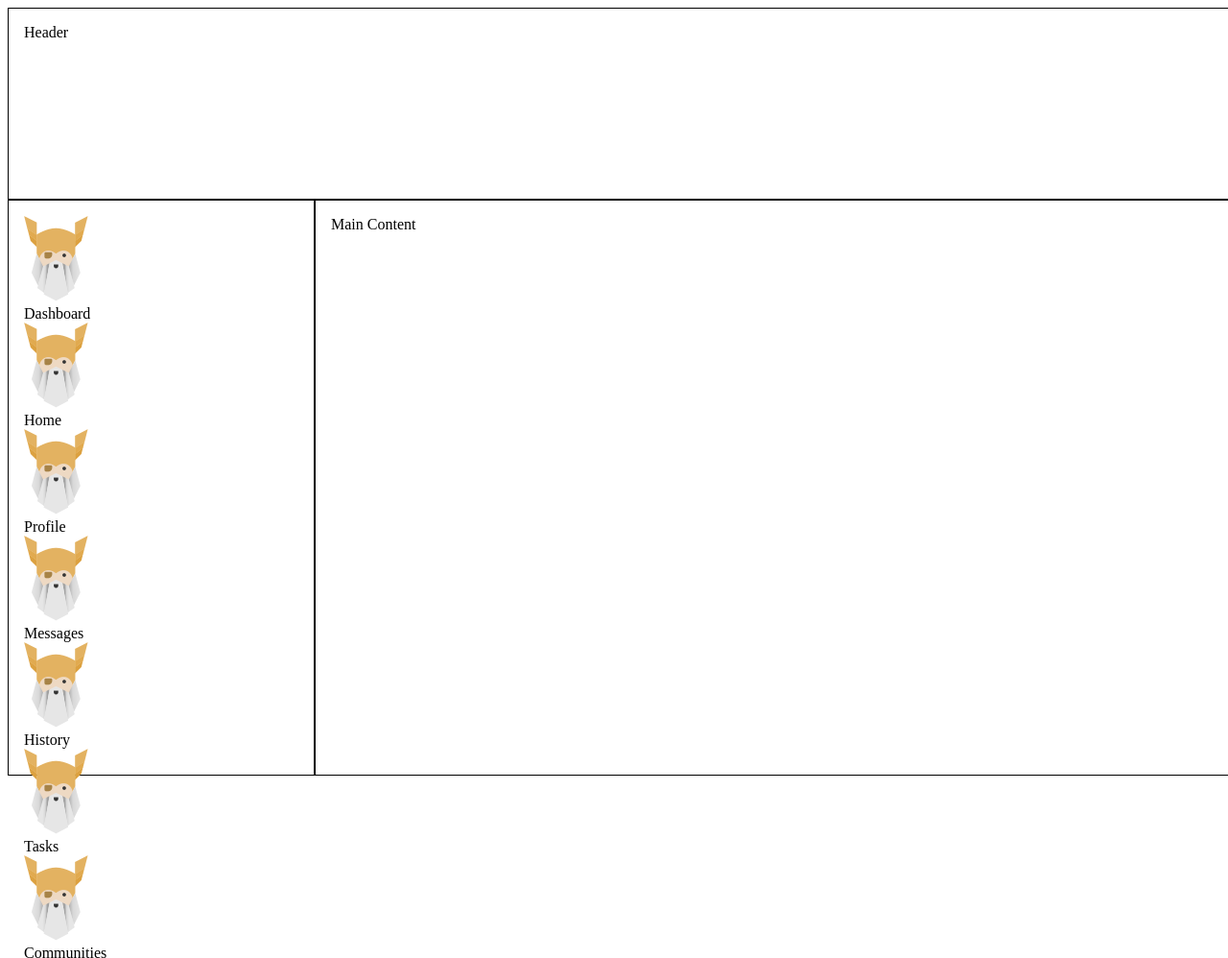
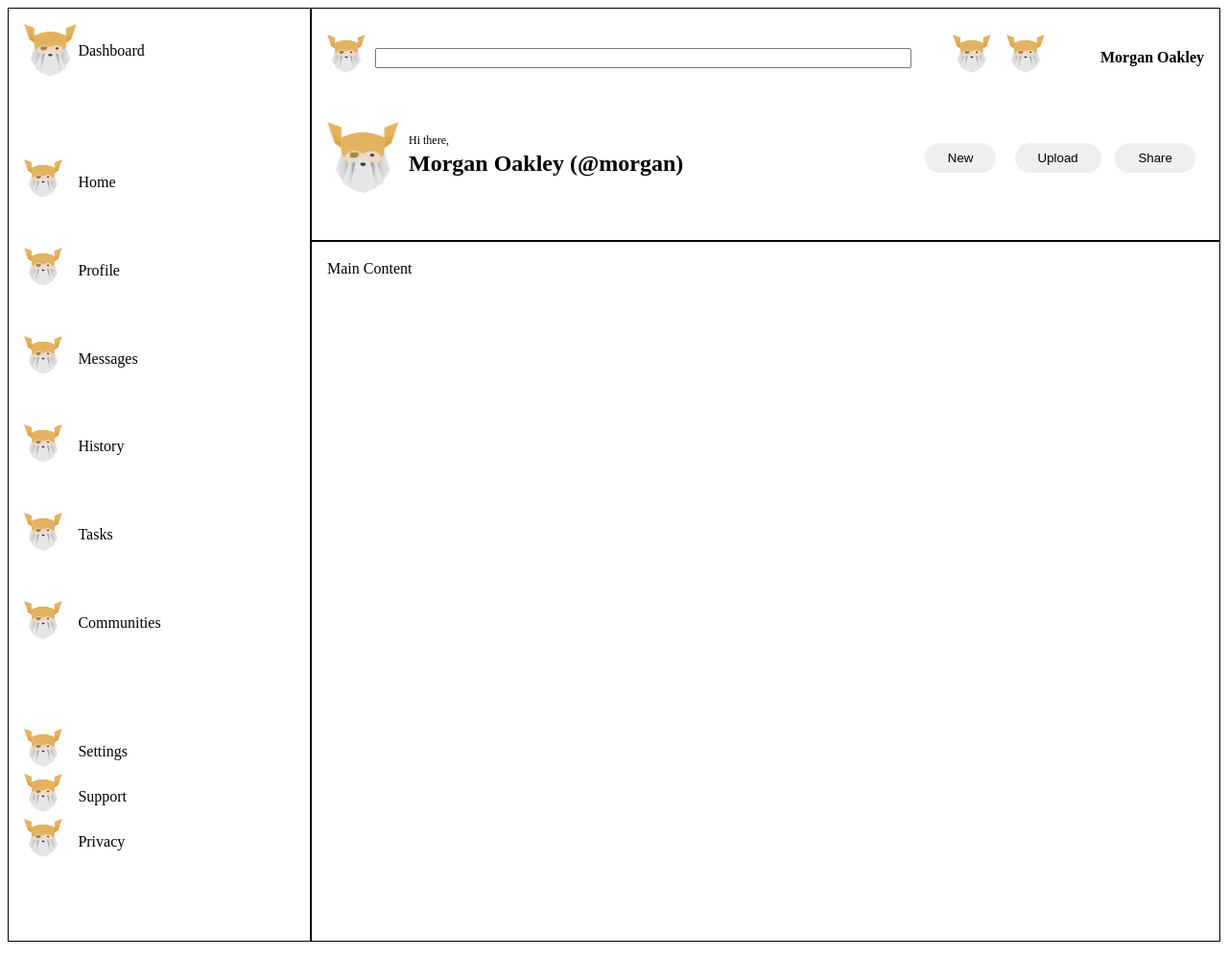
Before and after one commit to ffdmatt/ffdmatt.github.io, a plain HTML site: page index.html in a window 1280 px wide. Shown: the top 998 px of the page at 96% size. Drawn offline with Linux system fonts and the light colour scheme.

Commit message:
basic header layout

```diff
--- a/index.html
+++ b/index.html
@@ -14,7 +14,7 @@
                 <div class="icon title"><img src="./src/logo/logo.png"></div>
                 <div class="sidebar-text title">Dashboard</div>
             </div>
-            <div class="sidebar-middle">
+            <div class="grid sidebar-middle">
                 <div class="icon"><img src="./src/logo/logo.png"></div>
                 <div class="sidebar-text">Home</div>
                 <div class="icon"><img src="./src/logo/logo.png"></div>
@@ -28,7 +28,7 @@
                 <div class="icon"><img src="./src/logo/logo.png"></div>
                 <div class="sidebar-text">Communities</div>
             </div>
-            <div class="sidebar-bottom">
+            <div class="grid sidebar-bottom">
                 <div class="icon"><img src="./src/logo/logo.png"></div>
                 <div class="sidebar-text">Settings</div>
                 <div class="icon"><img src="./src/logo/logo.png"></div>
@@ -37,7 +37,36 @@
                 <div class="sidebar-text">Privacy</div>
             </div>
         </div>
-        <div class="grid header" id="header">Header</div>
+        <div class="grid header" id="header">
+                <div class="grid search-area">
+                    <div class="icon search">
+                        <label for="search-bar"><img src="./src/logo/logo.png"></label>
+                    </div>
+                    <div class="search-bar">
+                        <input type="search" name="search-bar" id="search-bar">
+                    </div>
+                </div>
+                <div class="grid account-area">
+                    <div class="icon notification"><img src="./src/logo/logo.png"></div>
+                    <div class="icon user-profile"><img src="./src/logo/logo.png"></div>
+                    <div class="user-name">
+                        Morgan Oakley
+                    </div>
+                </div>
+                <div class="grid user-info">
+                    <div class="icon large user-profile"><img src="./src/logo/logo.png"></div>
+                    <div class="greeting-area">
+                        <span class="small d-block">Hi there,</span>
+                        <p class="lead user-name">Morgan Oakley (@morgan)</p>
+                    </div>
+                </div>
+                <div class="grid buttons">
+                    <button class="btn btn-pill btn-primary">New</button>
+                    <button class="btn btn-pill btn-primary">Upload</button>
+                    <button class="btn btn-pill btn-primary">Share</button>
+                </div>
+
+        </div>
         <div class="grid main-content" id="main-content">Main Content</div>
     </div>
 </body>
--- a/style.css
+++ b/style.css
@@ -2,9 +2,78 @@
     box-sizing: border-box;
 }
 
-html, body {
-    height: 100%;
-    width: 100%;
+body {
+    line-height: 1.5rem;
+    font-size: 16px;
+}
+
+p {
+    margin: 0 0 15px 0
+}
+
+:root {
+    --icon-width: 40px;
+    --large-icon-width: 75px;
+    --large-icon-height: 75px;
+}
+
+button {
+    width: fit-content;
+}
+
+.btn {
+    padding: .5rem 1.5rem;
+    border: none;
+}
+
+.btn-pill {
+    border-radius: 1rem;
+}
+
+span.small {
+    font-size: .75rem;
+}
+
+.lead {
+    font-size: 1.5rem;
+    font-weight: 700
+}
+
+.user-name {
+    font-weight: 700;
+}
+
+.icon {
+    width: 40px;
+}
+
+.icon.large {
+    width: var(--large-icon-width);
+    height: var(--large-icon-height);
+}
+
+.icon.title {
+    width: 55px;
+    height: 55px;
+}
+
+.icon img {
+    width: 40px;
+    height: 40px;
+}
+
+.icon.large img {
+    width: var(--large-icon-width);
+    height: var(--large-icon-height)
+}
+
+.icon.title img {
+    width: 55px;
+    height: 55px;
+}
+
+#search-bar {
+    width: min(600px, 100%);
 }
 
 .grid {
@@ -22,11 +91,55 @@ html, body {
 }
 
 .grid.header {
-    grid-column: 1 / 5;
+    grid-column: 2 / 5;
+    grid-template-columns: 2fr 1fr;
+    grid-template-rows: 1fr 2fr;
+    height: minmax(200px, 20%);
+}
+
+.grid.header > div {
+    align-items: center;
+}
+
+.grid.header .grid.search-area {
+    grid-template-columns: auto 4fr;
+    gap: 10px;
+}
+
+.grid.header .grid.account-area {
+    grid-template-columns: repeat(2, var(--icon-width)) 150px;
+    justify-items: right;
+    gap: 1rem;
+    justify-content: right;
+
+}
+
+.grid.header .grid.user-info {
+    grid-template-columns: calc(var(--large-icon-width) + 10px) auto;
+}
+
+.grid.header .grid.buttons {
+    grid-template-columns: repeat(3, 1fr);
+    grid-auto-columns: 1fr;
+    justify-items: center;
 }
 
 .grid.sidebar {
-    grid-row: 2 / 5;
+    grid-row: 1 / 5;
+    grid-template-columns: 1fr 4fr;
+    grid-template-rows: min-content 3fr 1fr;
+    grid-auto-rows: 1fr;
+}
+
+.grid.sidebar > div {
+    grid-column: 1 / 3;
+    grid-template-columns: inherit;
+    margin-bottom: 4rem;
+    align-items: center;
+}
+
+.grid-sidebar .sidebar-top {
+    grid-row: 1fr;
 }
 
 .grid.main-content {
```
